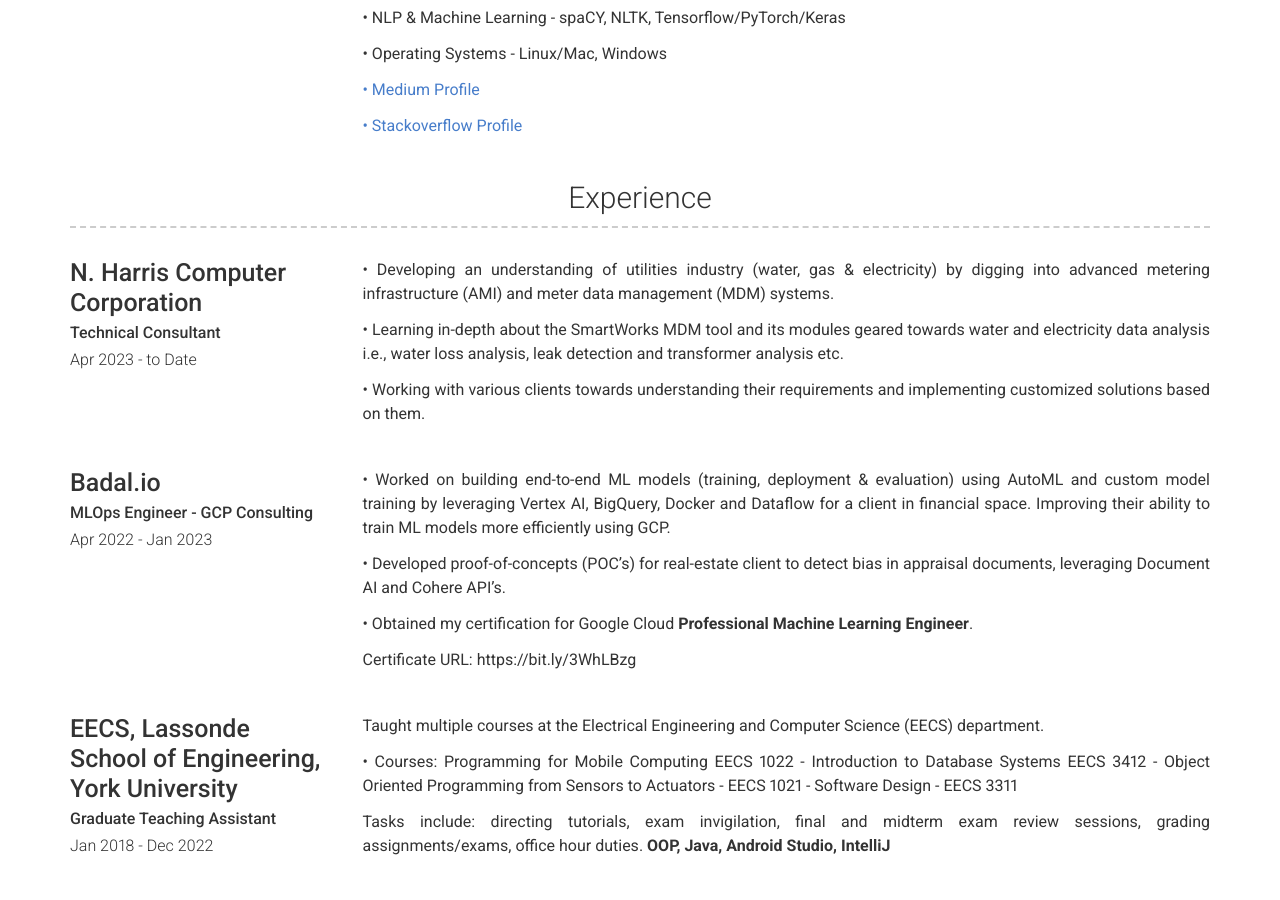
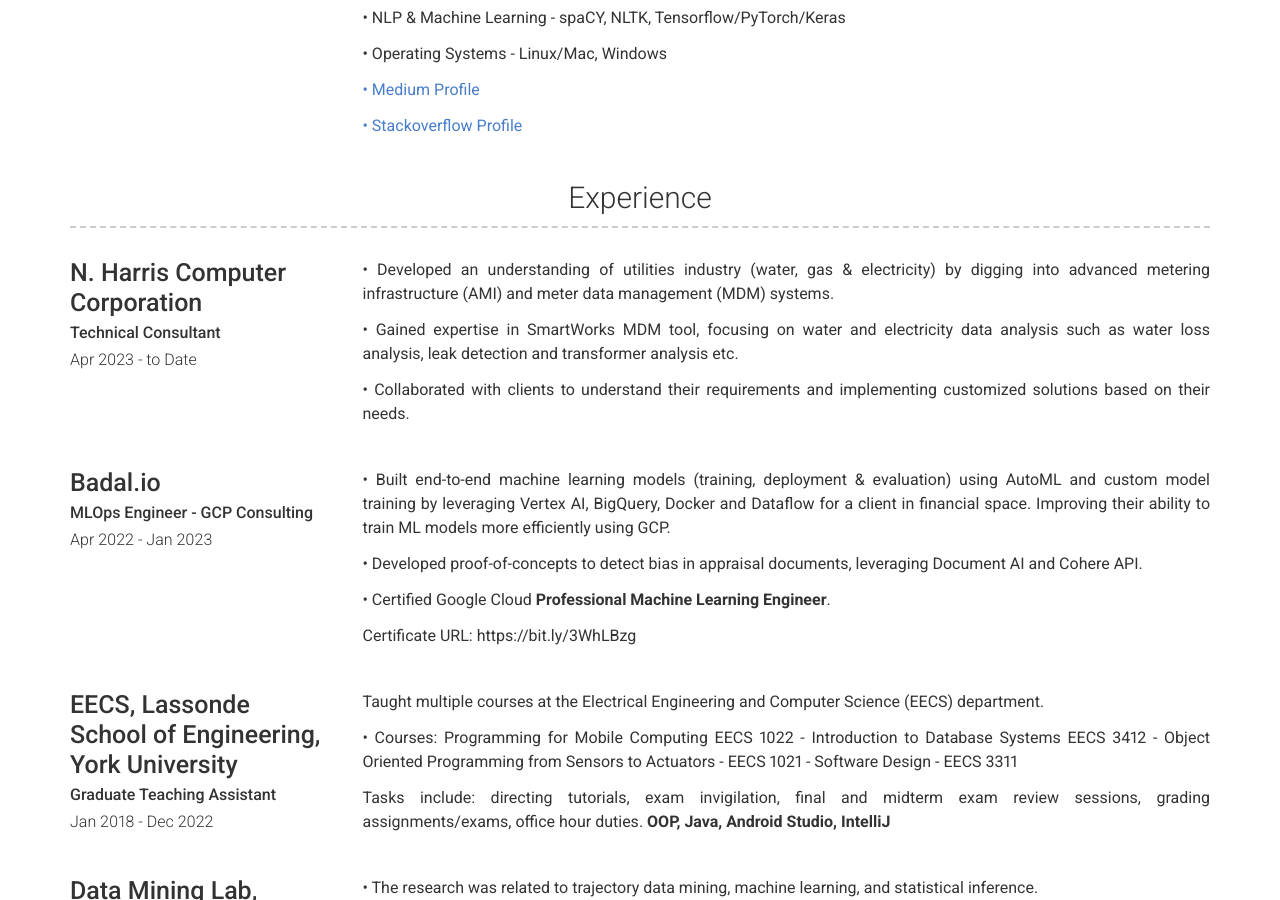
Before and after one commit to saimmehmood/saimmehmood.github.io, a Jekyll site: the page built from index.md, in a window 1280 px wide and 900 px high, scrolled down 763 px. Built offline with Jekyll 4.4.1, drawn with Linux system fonts in a browser that asks for light colours; nearby versions of some CDN libraries.

Commit message:
updates to experience section

```diff
--- a/_data/experience.yml
+++ b/_data/experience.yml
@@ -6,11 +6,11 @@
 
   description: | # this will include new lines to allow paragraphs
 
-    • Developing an understanding of utilities industry (water, gas & electricity) by digging into advanced metering infrastructure (AMI) and meter data management (MDM) systems.
+    • Developed an understanding of utilities industry (water, gas & electricity) by digging into advanced metering infrastructure (AMI) and meter data management (MDM) systems.
 
-    • Learning in-depth about the SmartWorks MDM tool and its modules geared towards water and electricity data analysis i.e., water loss analysis, leak detection and transformer analysis etc.
+    •	Gained expertise in SmartWorks MDM tool, focusing on water and electricity data analysis such as water loss analysis, leak detection and transformer analysis etc.
 
-    • Working with various clients towards understanding their requirements and implementing customized solutions based on them.
+    •	Collaborated with clients to understand their requirements and implementing customized solutions based on their needs.
 
 
 - layout: left
@@ -21,11 +21,11 @@
 
   description: | # this will include new lines to allow paragraphs
 
-    • Worked on building end-to-end ML models (training, deployment & evaluation) using AutoML and custom model training by leveraging Vertex AI, BigQuery, Docker and Dataflow for a client in financial space. Improving their ability to train ML models more efficiently using GCP.
+    •	Built end-to-end machine learning models (training, deployment & evaluation) using AutoML and custom model training by leveraging Vertex AI, BigQuery, Docker and Dataflow for a client in financial space. Improving their ability to train ML models more efficiently using GCP.
 
-    • Developed proof-of-concepts (POC’s) for real-estate client to detect bias in appraisal documents, leveraging Document AI and Cohere API’s.
+    • Developed proof-of-concepts to detect bias in appraisal documents, leveraging Document AI and Cohere API.
 
-    • Obtained my certification for Google Cloud **Professional Machine Learning Engineer**.
+    • Certified Google Cloud **Professional Machine Learning Engineer**.
 
     Certificate URL: https://bit.ly/3WhLBzg
 
```
